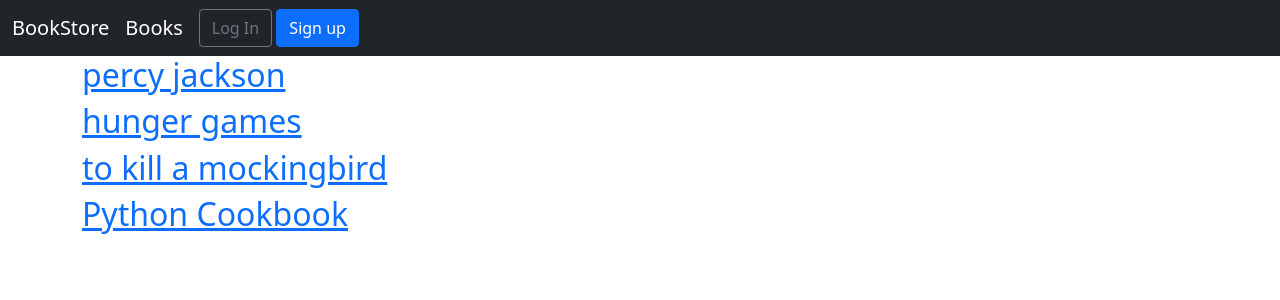
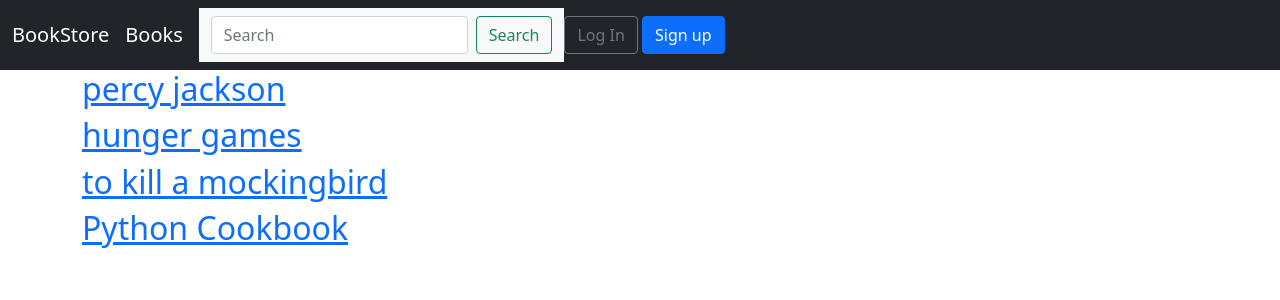
Before and after one commit to TUD-SDEV/lab-9-upload-kanzano, a Django app: page /books/ in a window 1280 px wide. Shown: the top 300 px of the page. Run offline with Django 3.2, Linux system fonts and the light colour scheme; data comes from the database, SQL or seed files in the repository; parts of the project's set-up code (start-up, migrations or seed data) failed here and were passed over.

Commit message:
lab9 part5 commit

```diff
--- a/books/urls.py
+++ b/books/urls.py
@@ -1,7 +1,8 @@
 from django.urls import path
-from .views import BookListView, BookDetailView
+from .views import BookListView, BookDetailView, SearchResultsListView
 
 urlpatterns = [
  path('', BookListView.as_view(), name='book_list'),
  path('<uuid:pk>', BookDetailView.as_view(), name='book_detail'),
+ path('search/', SearchResultsListView.as_view(), name='search_results'),
 ]
--- a/books/views.py
+++ b/books/views.py
@@ -1,6 +1,7 @@
 from django.views.generic import DetailView, ListView
 
 from .models import Book
+from django.db.models import Q
 
 
 # Create your views here.
@@ -12,3 +13,13 @@
 class BookDetailView(DetailView):
     model = Book
     template_name = 'books/book_detail.html'
+
+class SearchResultsListView(ListView):
+    model = Book
+    context_object_name = 'book_list'
+    template_name = 'books/search_results.html'
+
+    def get_queryset(self):
+        query = self.request.GET.get('q')
+        return Book.objects.filter(
+            Q(title__icontains=query) | Q(author__icontains=query))
--- a/templates/base.html
+++ b/templates/base.html
@@ -22,6 +22,14 @@
             <button class="navbar-toggler" type="button" data-bs-toggle="collapse" data-bs-target="#navbarSupportedContent" aria-controls="navbarSupportedContent" aria-expanded="false" aria-label="Toggle navigation">
           <span class="navbar-toggler-icon"></span>
         </button>
+            <nav class="navbar navbar-light bg-light">
+                <div class="container-fluid">
+                    <form class="d-flex" action="{% url 'search_results' %}" method="get">
+                        <input name="q" class="form-control me-2" type="search" placeholder="Search" aria-label="Search">
+                        <button class="btn btn-outline-success" type="submit">Search</button>
+                    </form>
+                </div>
+            </nav>
             <div class="collapse navbar-collapse" id="navbarSupportedContent">
                 {% if user.is_authenticated %}
                 <ul class="nav navbar-nav ms-auto">
```
Also changed, not shown: templates/books/search_results.html (added, +9 -0 lines), static/images/projectimages/hunger games.jpg (added), static/images/projectimages/percy jackson.jpg (added), static/images/projectimages/to kill a mockingbird.jpg (added).
